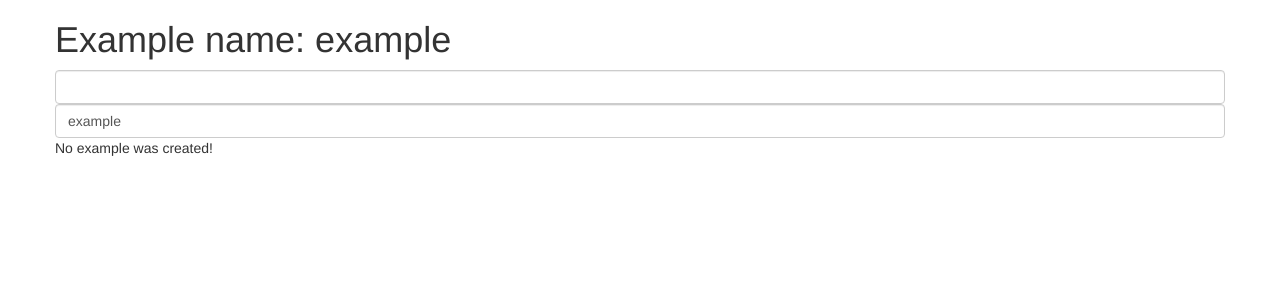
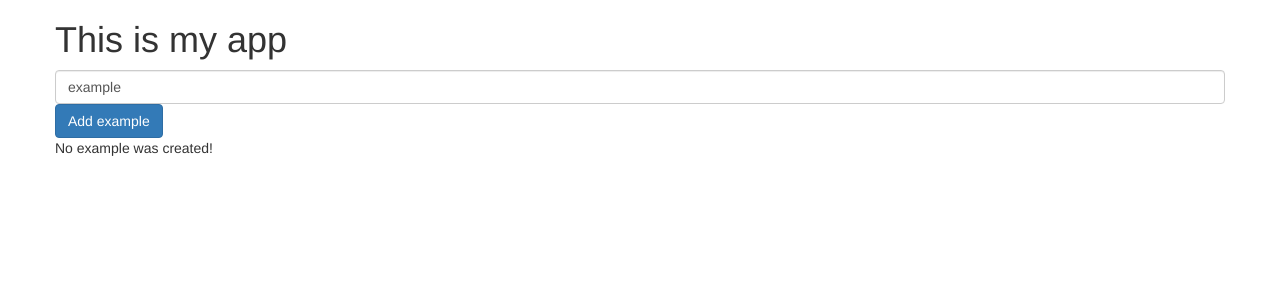
Before and after one commit to mavalroot/learning-angular, an Angular app: page / in a window 1280 px wide. Shown: the top 300 px of the page. Built offline with nearby package versions, Linux system fonts and the light colour scheme.

Commit message:
add example with name

```diff
--- a/src/app/app.component.html
+++ b/src/app/app.component.html
@@ -1,5 +1,6 @@
 <div class="container">
     <div class="row">
+        <h1>This is my app</h1>
         <app-example></app-example>
     </div>
 </div>
--- a/src/app/example/example.component.html
+++ b/src/app/example/example.component.html
@@ -1,18 +1,17 @@
-<h1>Example name: {{ exampleName }}</h1>
-
-<!-- <button
-class="btn btn-primary"
-[disabled]="!allowNewExample"
-(click)="onCreateExample()">Add example</button> -->
-
-<input
+<!-- <input
     type="text"
     class="form-control"
-    (input)="onUpdateExampleName($event)">
+    (input)="onUpdateExampleName($event)"> -->
+
 <input
     type="text"
     class="form-control"
     [(ngModel)]="exampleName">
 
 
+<button
+    class="btn btn-primary"
+    [disabled]="!allowNewExample"
+    (click)="onCreateExample()">Add example</button>
+
 <p>{{ exampleCreationStatus }}</p>
--- a/src/app/example/example.component.ts
+++ b/src/app/example/example.component.ts
@@ -28,7 +28,7 @@ export class ExampleComponent {
     }
 
     onCreateExample() {
-        this.exampleCreationStatus = 'Server was created!'
+        this.exampleCreationStatus = 'Example was created! Name is ' + this.exampleName
     }
 
     onUpdateExampleName(event: Event) {
```
